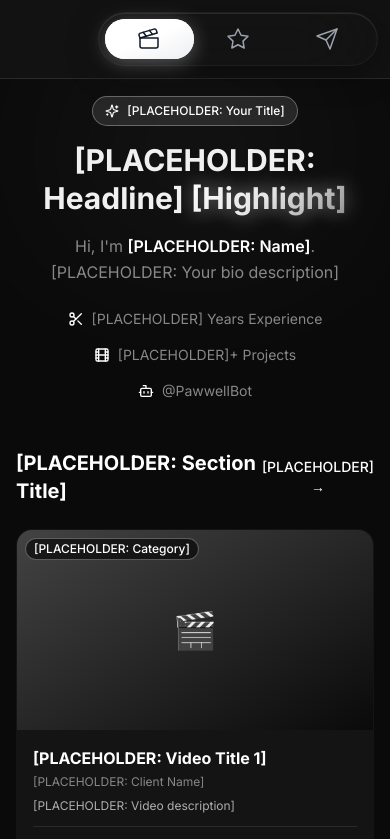
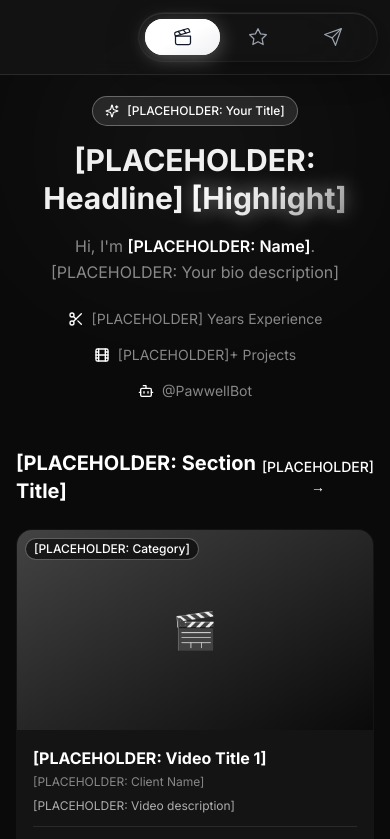
Before and after one commit to PawwellBot/pawwellbot.app, a React (Vite) app: page / in a window 390 px wide. Shown: the top 839 px of the page. Built offline with nearby package versions, Linux system fonts and the light colour scheme.

Commit message:
changed the size to the preferance and fixed icon not loading on mobile bug

```diff
--- a/src/components/Header.tsx
+++ b/src/components/Header.tsx
@@ -73,14 +73,14 @@ export default function Header({ activeTab, onTabChange }: HeaderProps): JSX.Ele
             </div>
           </motion.div>
 
-          {/* Navigation: Mobile Right | Desktop Center */}
+          {/* Navigation: Mobile Right (small) | Desktop Center (big) */}
           <div className="ml-auto sm:absolute sm:left-1/2 sm:-translate-x-1/2">
             <motion.nav
               ref={containerRef}
-              className="relative flex items-center bg-pawwelium-card/60 backdrop-blur-2xl rounded-full p-1.5 border border-white/5 shadow-2xl shadow-black/30"
+              className="relative flex items-center bg-pawwelium-card/60 backdrop-blur-2xl rounded-full p-1.5 sm:p-2 border border-white/5 shadow-2xl shadow-black/30 nav-container"
               style={{
                 boxShadow: '0 8px 32px rgba(0,0,0,0.4), inset 0 1px 0 rgba(255,255,255,0.1)',
-                minWidth: '280px'
+                minWidth: '240px',
               }}
             >
               {/* Selection Indicator */}
@@ -110,7 +110,7 @@ export default function Header({ activeTab, onTabChange }: HeaderProps): JSX.Ele
                 <div className="absolute inset-0 rounded-full bg-gradient-to-tr from-transparent via-white/50 to-transparent opacity-60" />
               </motion.div>
 
-              {/* Tab Buttons - SYMMETRICAL */}
+              {/* Tab Buttons */}
               {tabs.map((tab) => {
                 const Icon = tab.icon
                 const isActive = activeTab === tab.id
@@ -119,22 +119,23 @@ export default function Header({ activeTab, onTabChange }: HeaderProps): JSX.Ele
                   <motion.button
                     key={tab.id}
                     onClick={() => onTabChange(tab.id)}
-                    className={`relative flex items-center justify-center rounded-full text-xs sm:text-sm font-medium transition-colors duration-300 z-10 flex-1 h-[40px] sm:h-auto sm:py-2 sm:px-4 ${
+                    className={`relative flex items-center justify-center rounded-full font-medium transition-colors duration-300 z-10 flex-1 ${
                       isActive
                         ? 'text-gray-900'
                         : 'text-gray-400 hover:text-white'
                     }`}
+                    style={{ height: '36px' }}
                     whileHover={{ scale: 1.05 }}
                     whileTap={{ scale: 0.95 }}
                   >
-                    {/* SYMMETRICAL ICON CONTAINER */}
-                    <div className="w-6 h-6 flex items-center justify-center">
+                    {/* Icon - Same size on both, text only on desktop */}
+                    <div className="w-5 h-5 flex items-center justify-center">
                       <Icon
-                        className="w-6 h-6 sm:w-5 sm:h-5"
+                        className="w-5 h-5"
                         strokeWidth={1.5}
                       />
                     </div>
-                    <span className="hidden sm:inline ml-2">{tab.label}</span>
+                    <span className="hidden sm:inline ml-2 text-sm">{tab.label}</span>
                   </motion.button>
                 )
               })}
```
